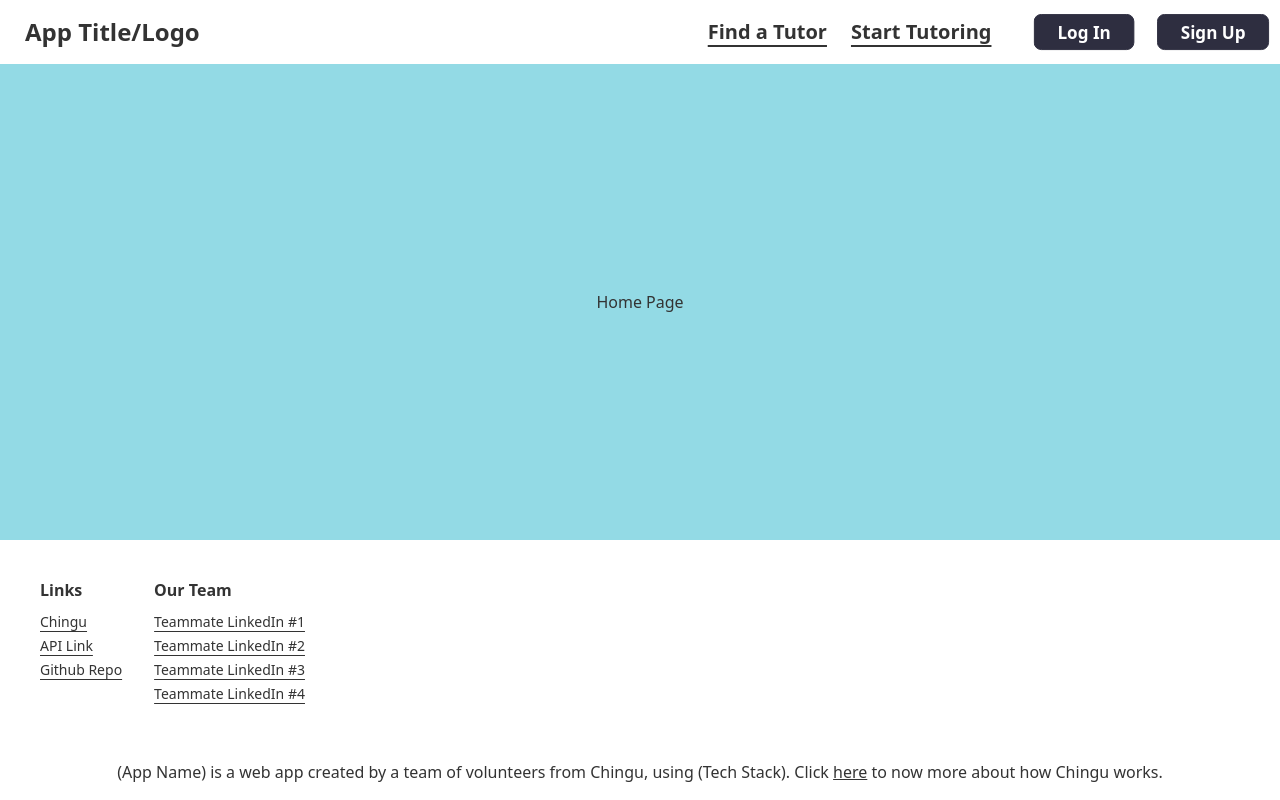
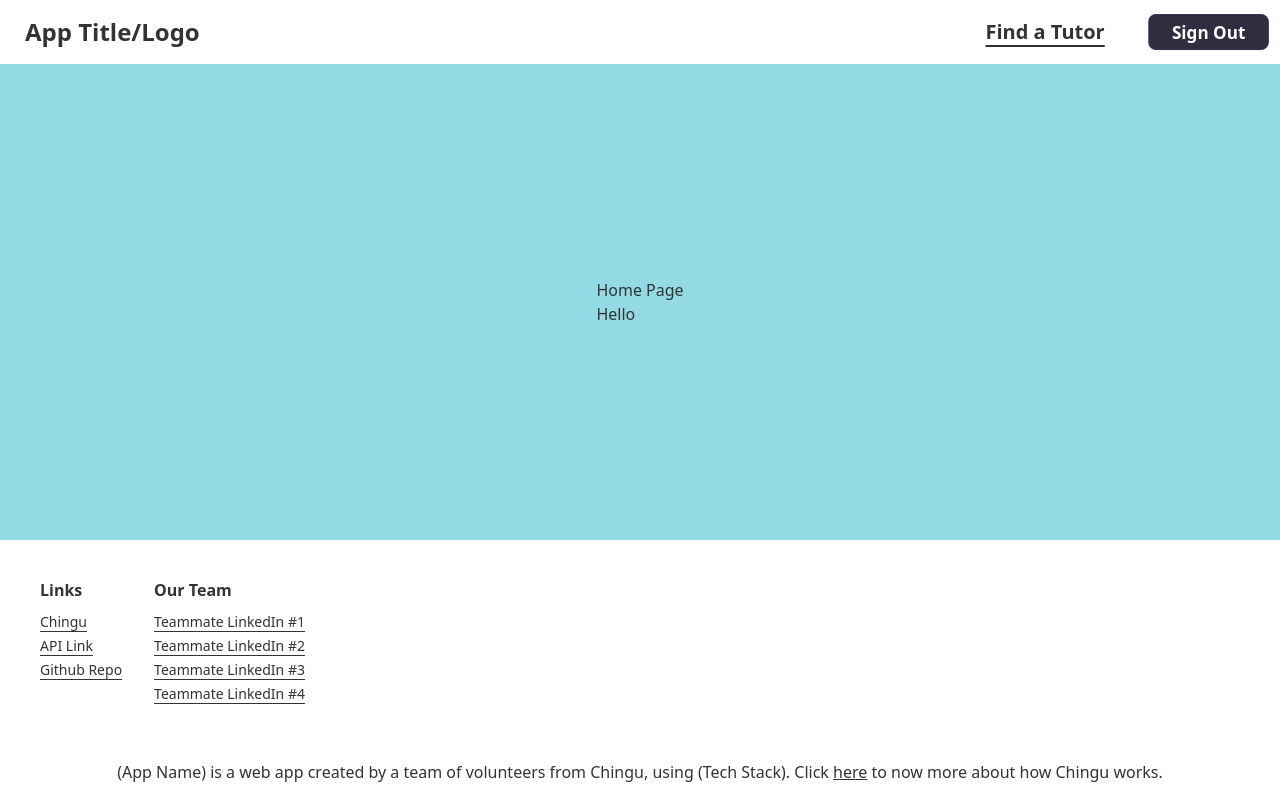
Before and after one commit to chingu-voyages/Find-A-Tutor-App, a React (Vite) app in the folder client/: page / in a window 1280 px wide. Built offline with nearby package versions, Linux system fonts and the light colour scheme.

Commit message:
feat: show logout button and id when user logged in

```diff
--- a/client/src/App.tsx
+++ b/client/src/App.tsx
@@ -4,17 +4,34 @@ import {
   createRoutesFromElements,
   Route,
 } from 'react-router-dom';
+import { TypedUseSelectorHook, useSelector } from 'react-redux';
+import { RootState } from './app/store';
+import { selectUser } from './features/user.slice';
 import Index from './pages/index';
 import Register from './pages/Register';
 import RootLayout from './components/RootLayout';
 import ErrorPage from './pages/ErrorPage';
 import Profile from './pages/Profile';
 import Login from './pages/Login';
+import Home from './pages/Home';
+
+const useTypedSelector: TypedUseSelectorHook<RootState> = useSelector;
+
+function App() {
+  const user = useTypedSelector(selectUser);
+
+  const homePage = () => {
+    return user ? (
+      <Route index element={<Home />} />
+    ) : (
+      <Route index element={<Index />} />
+    );
+  };
 
   const router = createBrowserRouter(
     createRoutesFromElements(
       <Route path="/" errorElement={<ErrorPage />} element={<RootLayout />}>
-      <Route index element={<Index />} />
+        {homePage()}
         <Route path="account" element={<Profile />} />
         <Route path="account/register" element={<Register />} />
         <Route path="account/login" element={<Login />} />
@@ -22,7 +39,6 @@ const router = createBrowserRouter(
     ),
   );
 
-function App() {
   return <RouterProvider router={router} />;
 }
 
--- a/client/src/components/Navbar.tsx
+++ b/client/src/components/Navbar.tsx
@@ -3,10 +3,26 @@ import {
   PencilIcon,
   Bars3Icon,
 } from '@heroicons/react/24/outline';
+import { TypedUseSelectorHook, useSelector } from 'react-redux';
 import { NavLink } from 'react-router-dom';
+import { RootState, UseAppDispatch } from '../app/store';
+import { selectUser } from '../features/user.slice';
+import { logout } from '../features/user.thunk';
 import Button from './Button';
 
+const useTypedSelector: TypedUseSelectorHook<RootState> = useSelector;
+
 const Navbar = () => {
+  const user = useTypedSelector(selectUser);
+  const dispatch = UseAppDispatch();
+
+  console.log('user', user);
+
+  const onLogout = () => {
+    dispatch(logout());
+  };
+
+  if (!user) {
     return (
       <div className="navbar bg-base-100 items-center justify-between">
         <div className="navbar-start">
@@ -69,6 +85,53 @@ const Navbar = () => {
         </div>
       </div>
     );
+  } else {
+    return (
+      <div className="navbar bg-base-100 items-center justify-between">
+        <div className="navbar-start">
+          <NavLink
+            to="/"
+            className="btn btn-ghost normal-case text-2xl font-bold"
+          >
+            App Title/Logo
+          </NavLink>
+        </div>
+        <div className="navbar-end">
+          <div className="dropdown lg:hidden w-full flex justify-end">
+            <button className="btn btn-square btn-ghost lg:hidden">
+              <Bars3Icon />
+            </button>
+            <ul
+              tabIndex={0}
+              className="menu menu-compact items-center gap-2 dropdown-content mt-12 p-4 shadow bg-base-100 rounded-box w-52"
+            >
+              <li>
+                <NavLink to="/findtutors">
+                  <MagnifyingGlassIcon className="w-4" />
+                  Find a Tutor
+                </NavLink>
+              </li>
+              <div className="w-5/6">
+                <NavLink to="#">
+                  <Button text="Sign Out" onClick={onLogout} />
+                </NavLink>
+              </div>
+            </ul>
+          </div>
+          <div className="hidden lg:flex">
+            <ul className="flex items-center gap-6 mr-10 text-xl underline underline-offset-[6px] font-semibold">
+              <li className="hover:text-secondary">
+                <a href="/findtutors">Find a Tutor</a>
+              </li>
+            </ul>
+            <NavLink to="account/register">
+              <Button text="Sign Out" onClick={onLogout} />
+            </NavLink>
+          </div>
+        </div>
+      </div>
+    );
+  }
 };
 
 export default Navbar;
--- a/client/src/pages/Home.tsx
+++ b/client/src/pages/Home.tsx
@@ -1,7 +1,20 @@
-import React from 'react';
+import { TypedUseSelectorHook, useSelector } from 'react-redux';
+import { RootState } from '../app/store';
+import { selectUser } from '../features/user.slice';
+
+const useTypedSelector: TypedUseSelectorHook<RootState> = useSelector;
 
 function Home() {
-  return <h1>Home Page</h1>;
+  const user = useTypedSelector(selectUser);
+
+  console.log('user home', user);
+
+  return (
+    <div>
+      <h1>Home Page</h1>
+      {user && <p>Hello {user.id}</p>}
+    </div>
+  );
 }
 
 export default Home;
```
Lines whose indentation alone changed are shown as unchanged.
